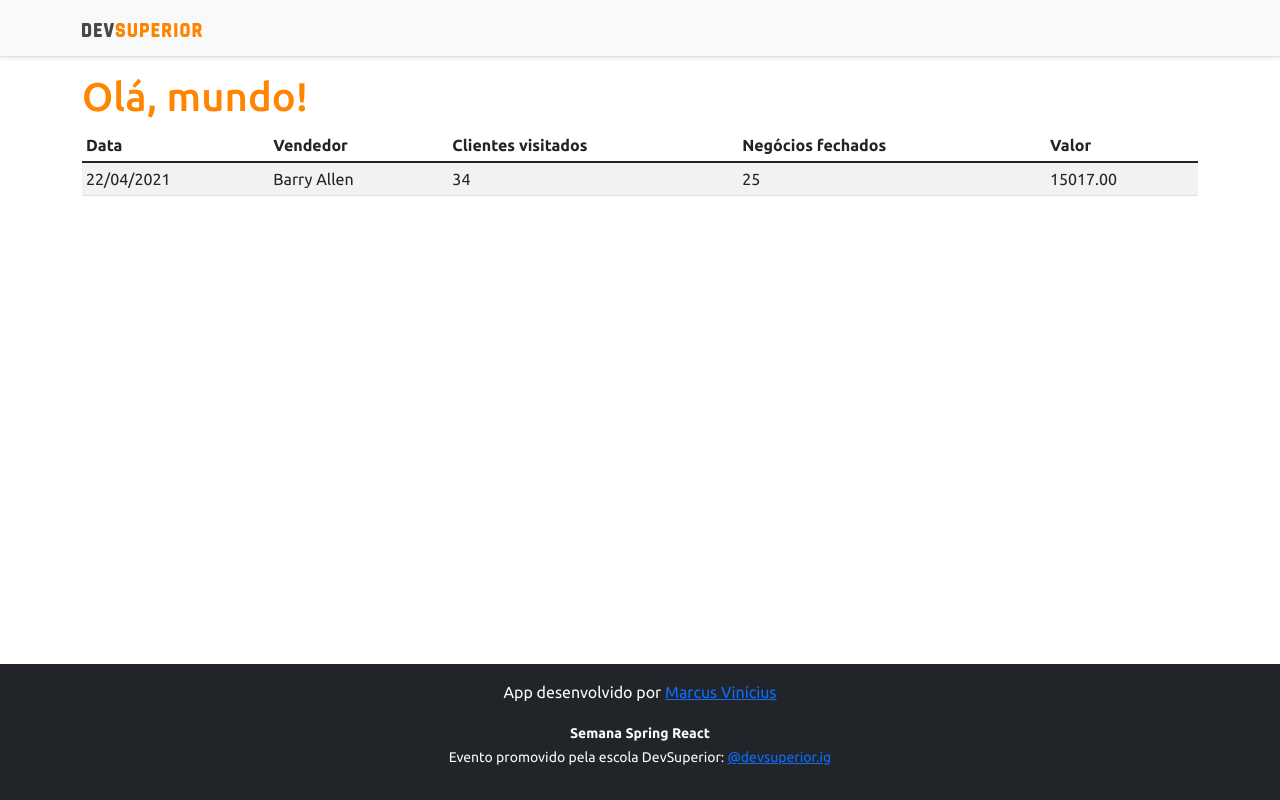
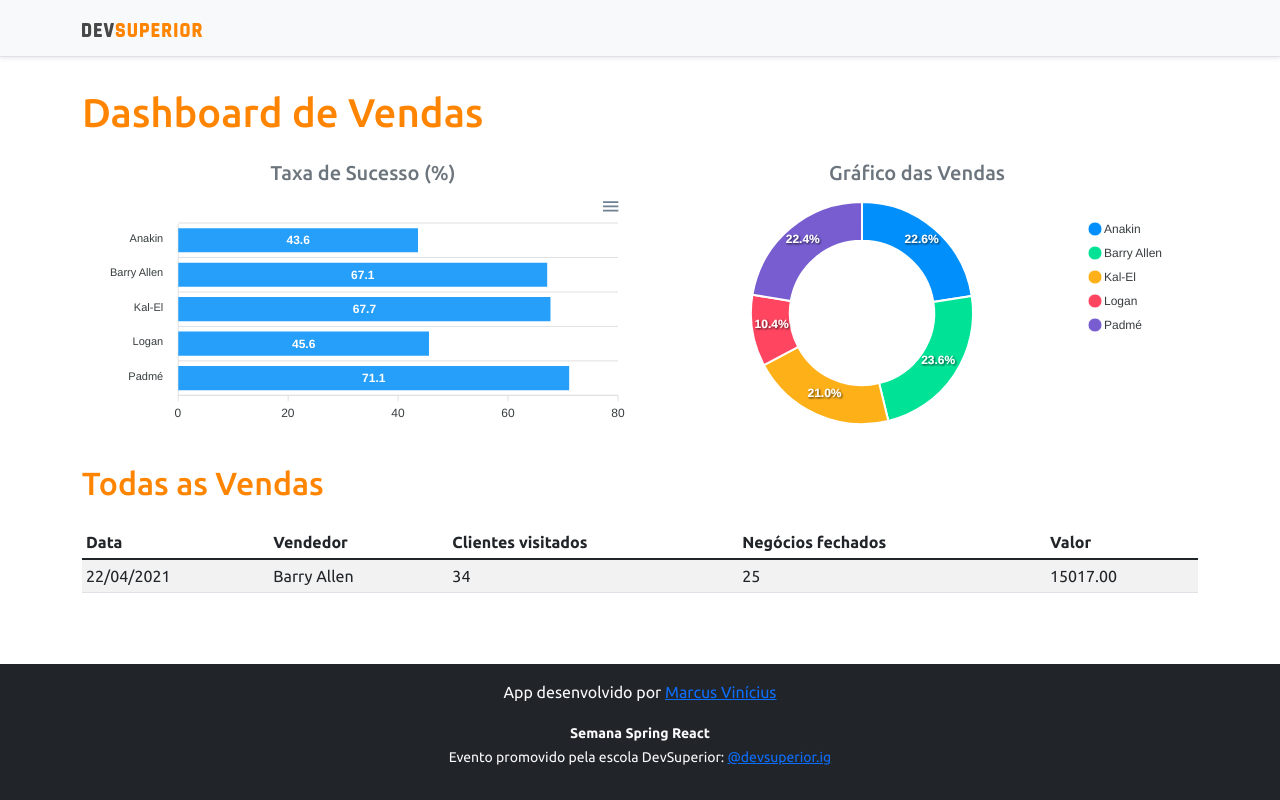
Before and after one commit to Marcusx11/projeto-sds3, a React (Create React App) app in the folder frontend/: page / in a window 1280 px wide. Built offline with nearby package versions, Linux system fonts and the light colour scheme.

Commit message:
feat:
ciração de componentes de charts (gráfico em barras e gráfico donut)

```diff
--- a/frontend/package.json
+++ b/frontend/package.json
@@ -11,9 +11,11 @@
     "@types/node": "^12.0.0",
     "@types/react": "^17.0.0",
     "@types/react-dom": "^17.0.0",
+    "apexcharts": "^3.29.0",
     "bootstrap": "^5.1.3",
     "popper.js": "^2.0.0-next.4",
     "react": "^17.0.2",
+    "react-apexcharts": "^1.3.9",
     "react-dom": "^17.0.2",
     "react-scripts": "4.0.3",
     "typescript": "^4.1.2",
--- a/frontend/src/App.tsx
+++ b/frontend/src/App.tsx
@@ -1,5 +1,7 @@
 // Import do React não é mais necessário a partir da versão 17
+import BarChart from "components/BarChart";
 import DataTable from "components/DataTable";
+import DonutChart from "components/DonutChart";
 import Footer from "components/Footer";
 import NavBar from "components/NavBar";
 import React from "react";
@@ -9,8 +11,23 @@
     <>
       <NavBar />
       <div className="container">
-        <h1 className="text-primary">Olá, mundo!</h1>
+        <h1 className="text-primary py-3">Dashboard de Vendas</h1>
 
+        <div className="row px-3">
+          <div className="col-sm-6">
+            <h5 className="text-center text-secondary">Taxa de Sucesso (%)</h5>
+            <BarChart />
+          </div>
+
+          <div className="col-sm-6">
+            <h5 className="text-center text-secondary">Gráfico das Vendas</h5>
+            <DonutChart />
+          </div>
+        </div>
+
+        <div className="py-3">
+          <h2 className="text-primary">Todas as Vendas</h2>
+        </div>
         <DataTable />
       </div>
       <Footer />
--- /dev/null
+++ b/frontend/src/components/BarChart/index.tsx
@@ -0,0 +1,37 @@
+import Chart from "react-apexcharts";
+
+const BarChart = () => {
+  // Dados do gráfico de barras
+  const options = {
+    plotOptions: {
+      bar: {
+        horizontal: true,
+      },
+    },
+  };
+
+  const mockData = {
+    labels: {
+      categories: ["Anakin", "Barry Allen", "Kal-El", "Logan", "Padmé"],
+    },
+    series: [
+      {
+        name: "% Sucesso",
+        data: [43.6, 67.1, 67.7, 45.6, 71.1],
+      },
+    ],
+  };
+
+  return (
+    <>
+      <Chart
+        options={{ ...options, xaxis: mockData.labels }}
+        series={mockData.series}
+        type="bar"
+        height="240"
+      />
+    </>
+  );
+};
+
+export default BarChart;
--- /dev/null
+++ b/frontend/src/components/DonutChart/index.tsx
@@ -0,0 +1,27 @@
+import Chart from "react-apexcharts";
+
+function DonutChart() {
+  const mockData = {
+    series: [477138, 499928, 444867, 220426, 473088],
+    labels: ["Anakin", "Barry Allen", "Kal-El", "Logan", "Padmé"],
+  };
+
+  const options = {
+    legend: {
+      show: true,
+    },
+  };
+
+  return (
+    <>
+      <Chart
+        options={{ ...options, labels: mockData.labels }}
+        series={mockData.series}
+        type="donut"
+        height="240"
+      />
+    </>
+  );
+}
+
+export default DonutChart;
```
Also changed, not shown: 1 other file (tests, documents, lock files or other folders).
